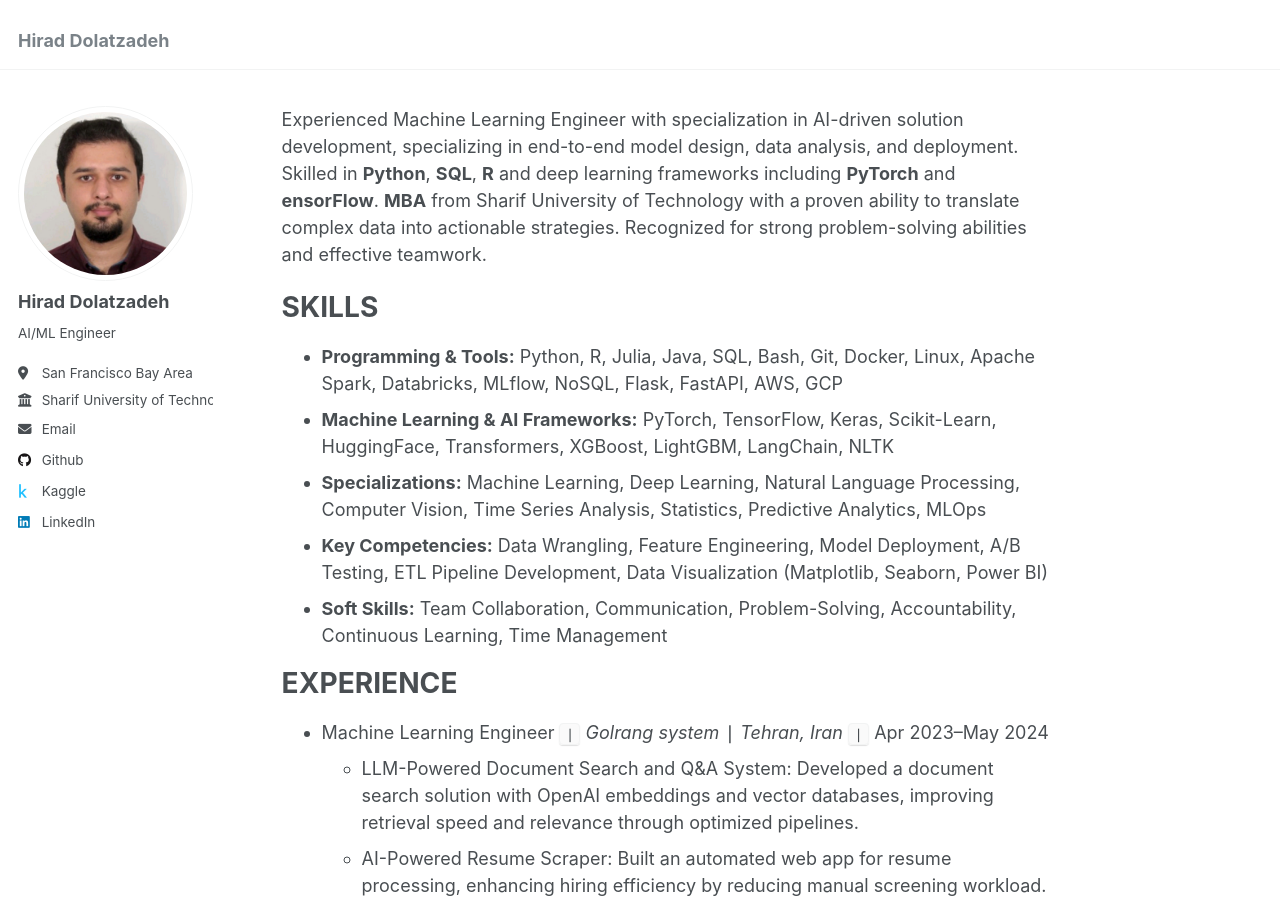
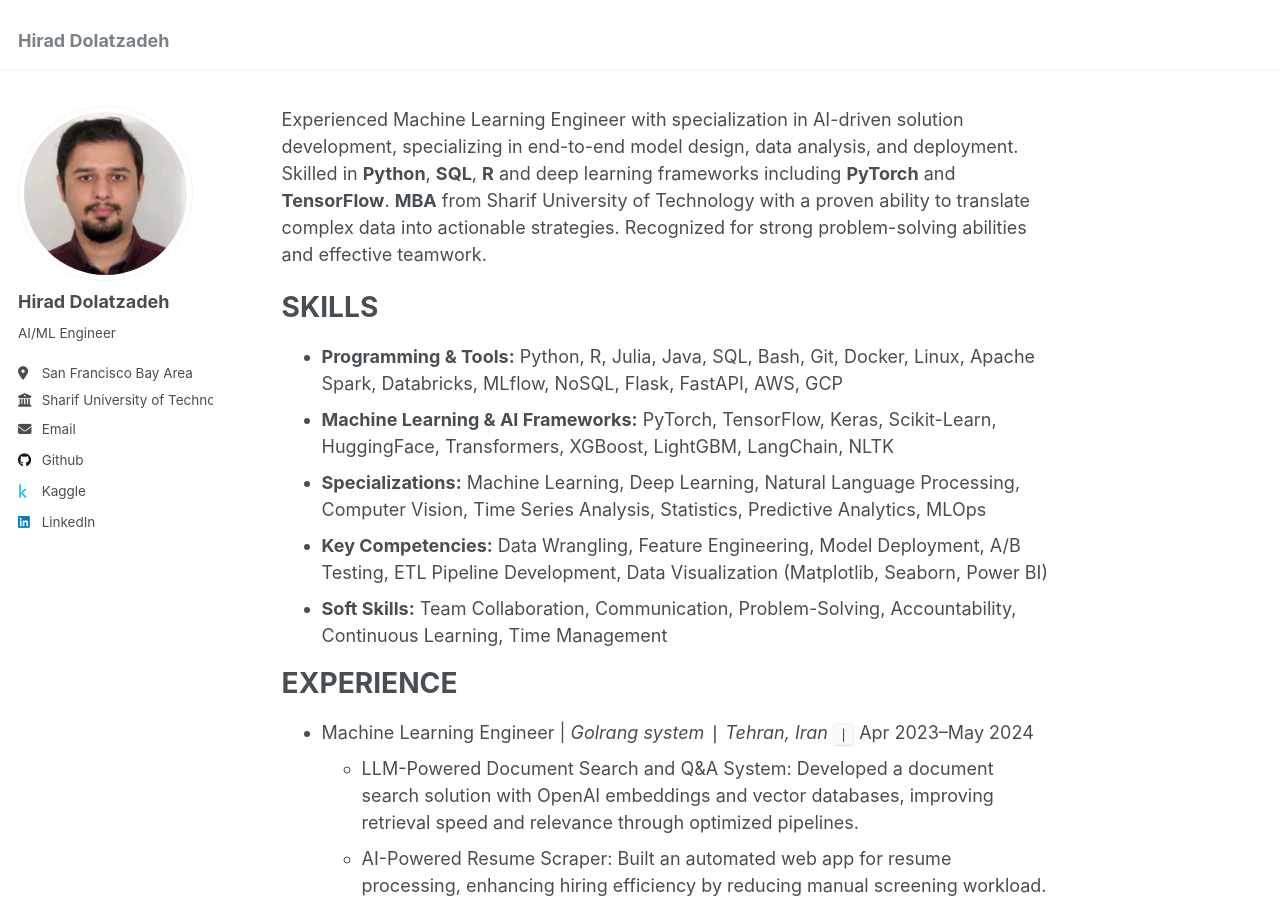
Before and after one commit to hiraddlz/hiraddlz.github.io, a Jekyll site: the page built from _pages/about.md, in a window 1280 px wide and 900 px high. Built offline with Jekyll 4.4.1, drawn with Linux system fonts in a browser that asks for light colours.

Commit message:
Update about.md

```diff
--- a/_pages/about.md
+++ b/_pages/about.md
@@ -7,7 +7,7 @@ redirect_from:
   - /about.html
 ---
 
-Experienced Machine Learning Engineer with specialization in AI-driven solution development, specializing in end-to-end model design, data analysis, and deployment. Skilled in **Python**, **SQL**, **R** and deep learning frameworks including **PyTorch** and **ensorFlow**. **MBA** from Sharif University of Technology with a proven ability to translate complex data into actionable strategies. Recognized for strong problem-solving abilities and effective teamwork.
+Experienced Machine Learning Engineer with specialization in AI-driven solution development, specializing in end-to-end model design, data analysis, and deployment. Skilled in **Python**, **SQL**, **R** and deep learning frameworks including **PyTorch** and **TensorFlow**. **MBA** from Sharif University of Technology with a proven ability to translate complex data into actionable strategies. Recognized for strong problem-solving abilities and effective teamwork.
 
 SKILLS
 ======
@@ -19,7 +19,7 @@ SKILLS
 
 EXPERIENCE
 ======
-* Machine Learning Engineer `|` *Golrang system `|` Tehran, Iran* `|`                                                                                      Apr 2023–May 2024
+* Machine Learning Engineer \| *Golrang system `|` Tehran, Iran* `|`                                                                                      Apr 2023–May 2024
   - LLM-Powered Document Search and Q&A System: Developed a document search solution with OpenAI embeddings and vector databases, improving retrieval speed and relevance through optimized pipelines.
   - AI-Powered Resume Scraper: Built an automated web app for resume processing, enhancing hiring efficiency by reducing manual screening workload.
   - Smart Factory Predictive Maintenance: Analyzed IoT sensor data to optimize equipment maintenance schedules, reducing downtime, and created Power BI dashboards visualizing key metrics.
```
